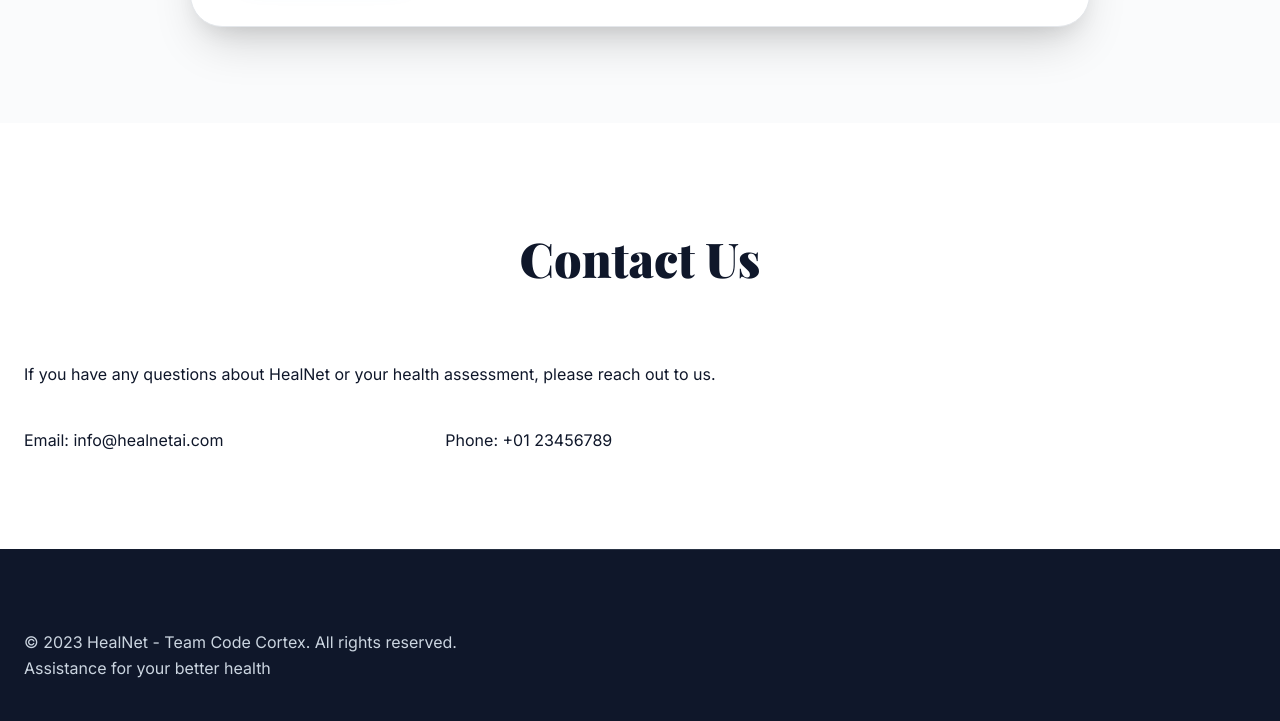
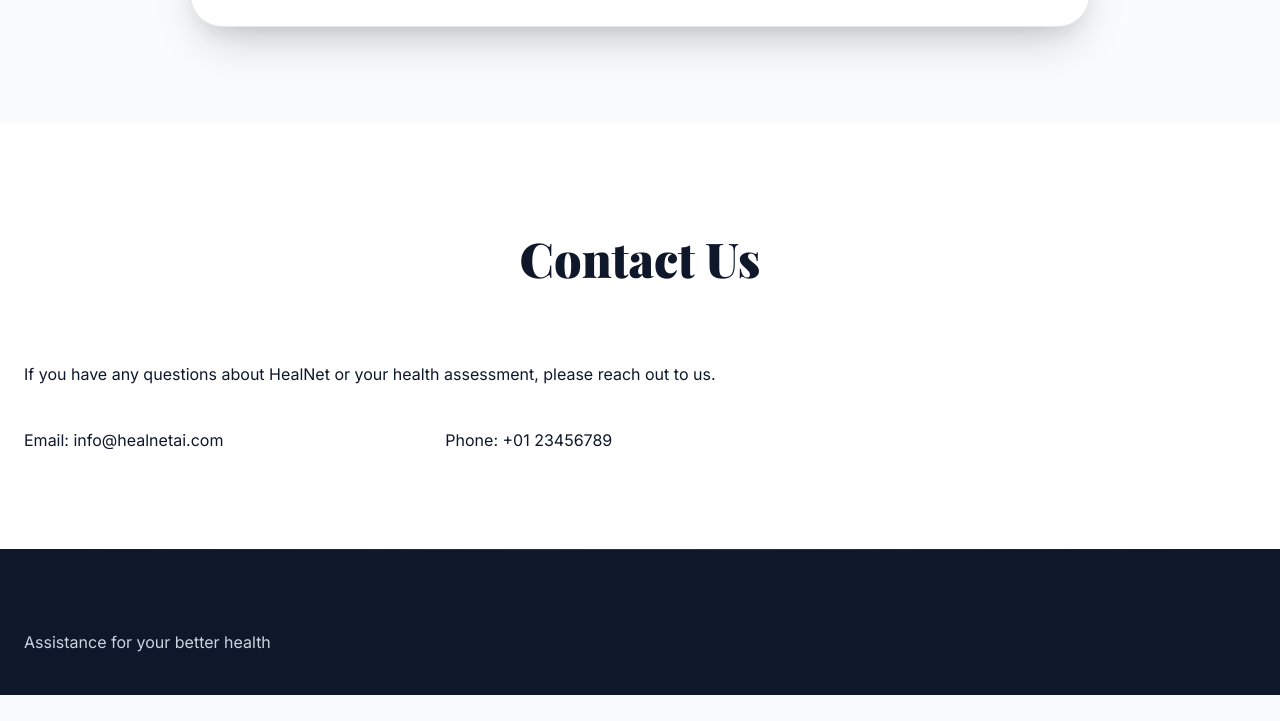
Before and after one commit to khateebarifparvez-oss/HealNet-AI, a plain HTML site: page HealNet AI/index.html in a window 1280 px wide. Shown: the part 2263-2984 px from the top of the page. After the commit the page ends 2958 px from the top, so only its background shows below. Drawn offline with nearby package versions, Linux system fonts and the light colour scheme.

Commit message:
Updated index.html

```diff
--- a/HealNet AI/index.html
+++ b/HealNet AI/index.html
@@ -452,7 +452,7 @@
     <!-- Footer -->
     <footer class="footer">
         <div class="container">
-            <p>&copy; 2023 HealNet - Team Code Cortex. All rights reserved.</p>
+
             <p>Assistance for your better health</p>
         </div>
     </footer>
```
